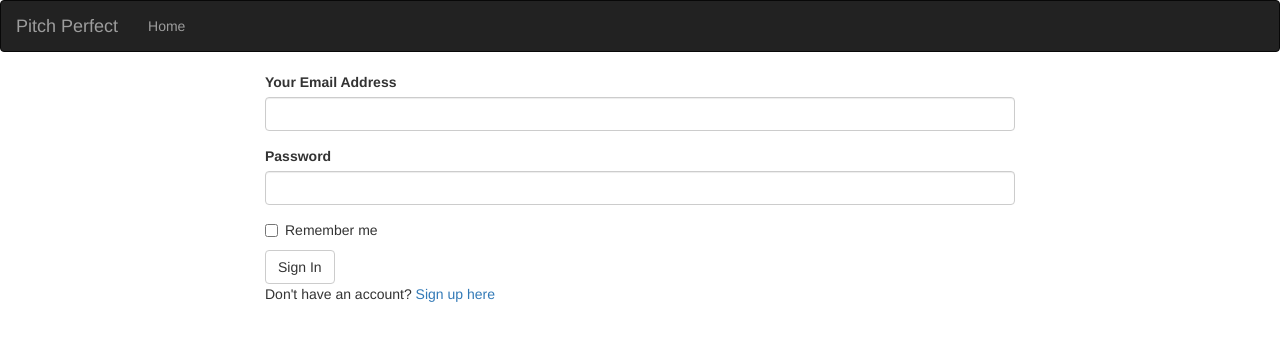
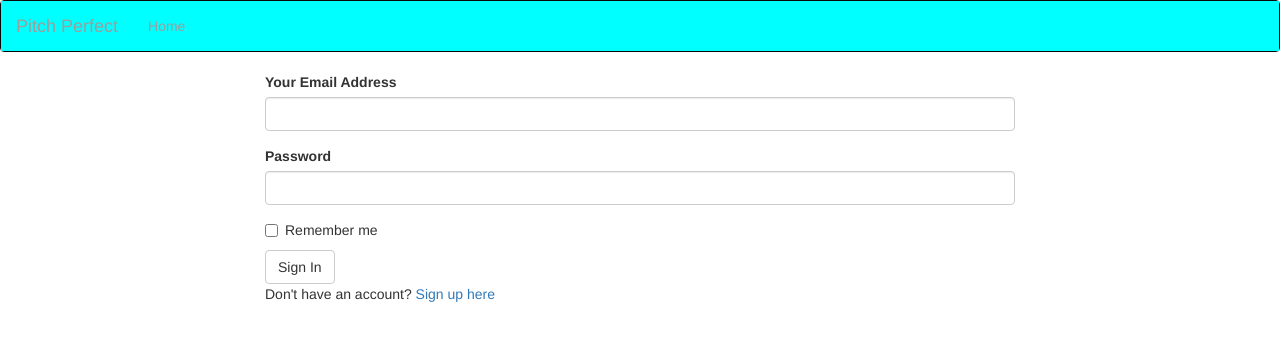
Before and after one commit to JuneMuoti/One-Minute-Pitch, a Flask app: page /authenticate/login in a window 1280 px wide. Shown: the top 341 px of the page. Run offline with Flask 2, Linux system fonts and the light colour scheme; parts of the project's set-up code (start-up, migrations or seed data) failed here and were passed over; some libraries are stand-ins or nearby versions.

Commit message:
added navbar details

```diff
--- a/app/templates/navbar.html
+++ b/app/templates/navbar.html
@@ -1,3 +1,8 @@
+<style>
+.container-fluid{
+background-color:#00FFFF;
+  }
+</style>
 <div class="navbar navbar-inverse" role="navigation">
         <div class="container-fluid">
             <div class="navbar-header">
```
